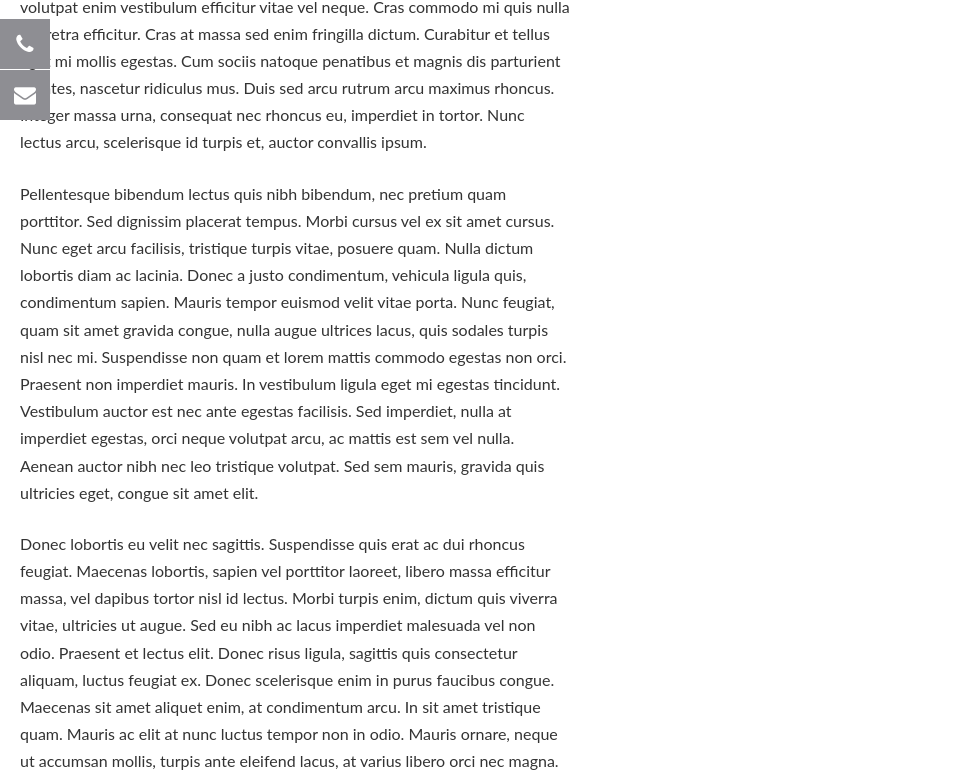
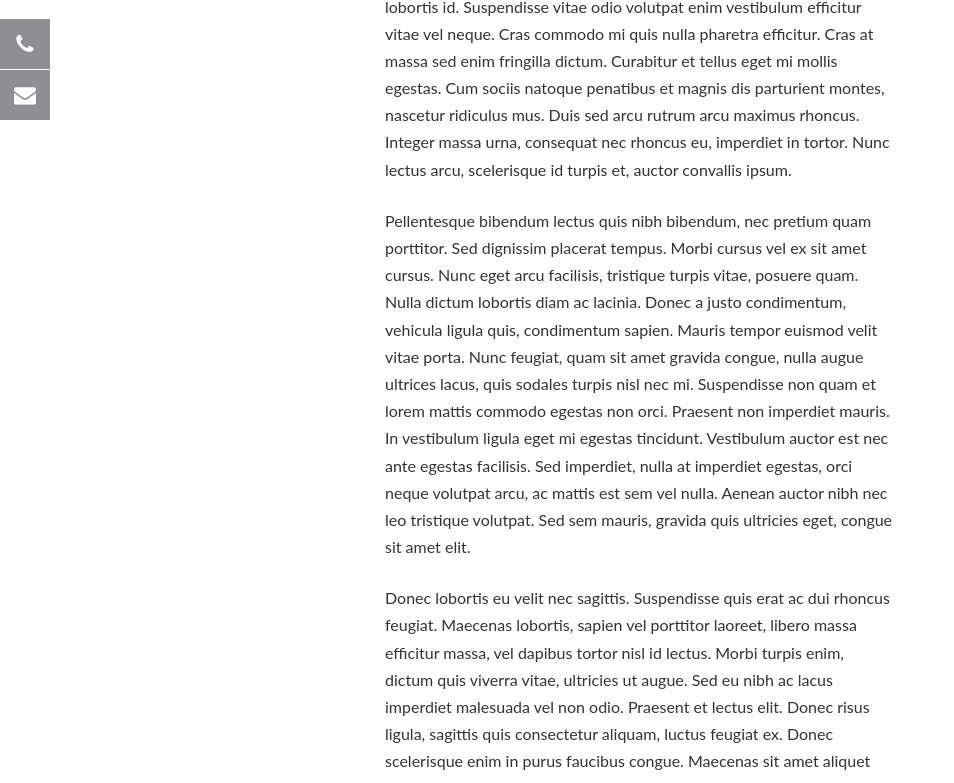
Before and after one commit to joego/contact-buttons-plugin, a plain HTML site: page index.html in a window 1280 px wide. Shown: the part 377-1160 px from the top of the page, without its empty margins (0-954 px from the left). Drawn offline with nearby package versions, Linux system fonts and the light colour scheme.

Commit message:
CSS updated

```diff
--- a/css/demo.css
+++ b/css/demo.css
@@ -12,7 +12,8 @@ body {
   font-family: 'Lato', sans-serif;
   font-size: 16px;
   max-width: 550px;
-  margin: 4em 20px;
+  margin: 4em auto;
+  padding: 0 20px;
   line-height: 1.7;
 }
 h1 {
```
